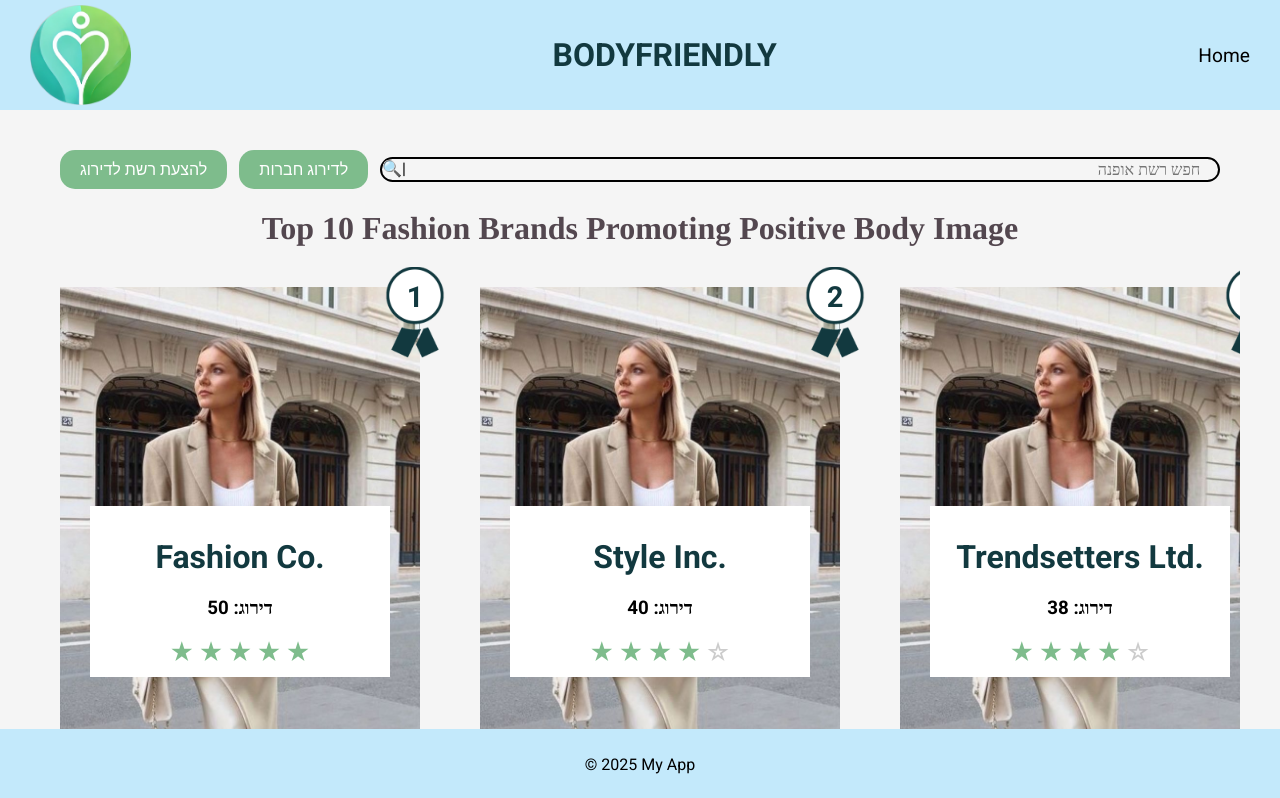
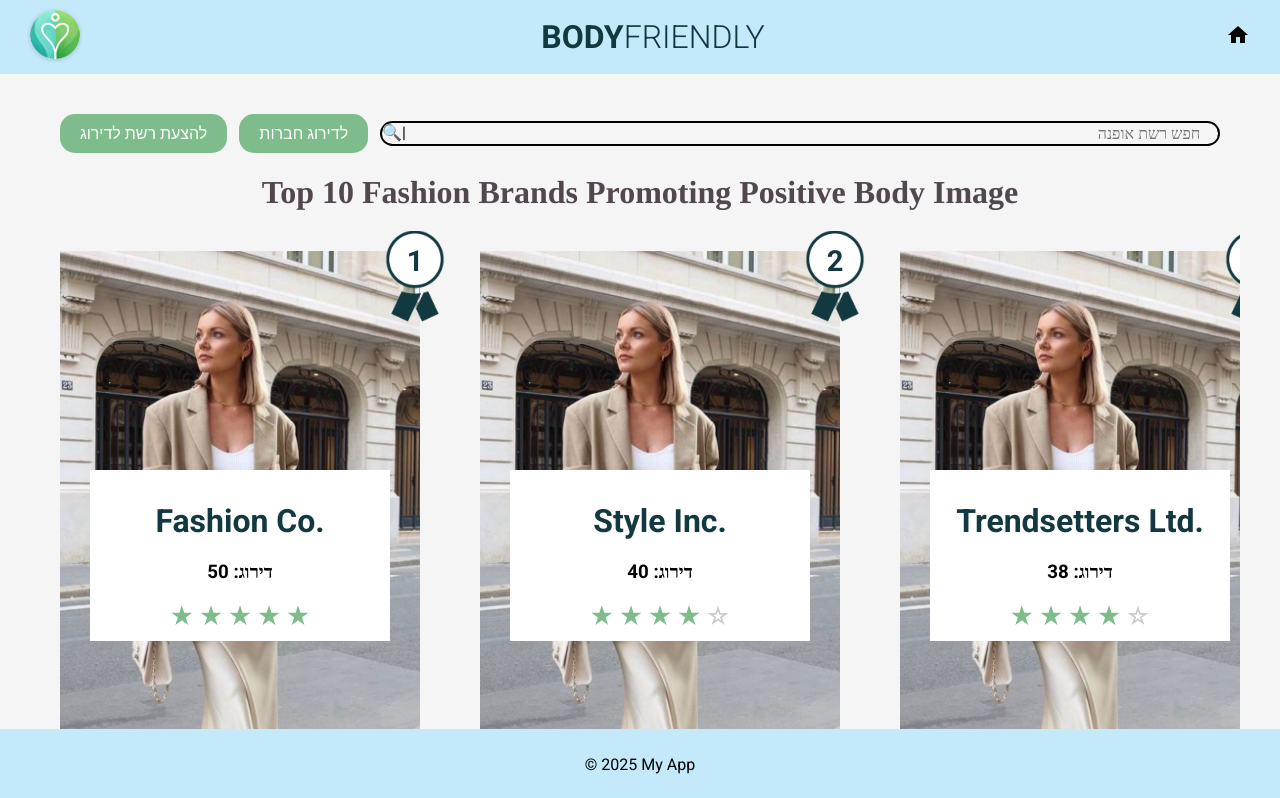
Before and after one commit to EladBet/BeSafeTeam6, a React (Vite) app in the folder client/: page / in a window 1280 px wide. Shown: the top 798 px of the page. Built offline with nearby package versions, Linux system fonts and the light colour scheme.

Commit message:
made the header prettier

```diff
--- a/client/src/App.jsx
+++ b/client/src/App.jsx
@@ -11,11 +11,16 @@ function App() {
     <BrowserRouter>
       <div className={styles.app}>
         <header className={styles.appHeader}>
-          <img src={projectLogo} alt="Logo" className={styles.appLogo} />
-          <h1 title="bodyfriendly">BODYFRIENDLY</h1>
+          <Link to="/" className={styles.appLink}>
+            <img src={projectLogo} alt="Logo" className={styles.appLogo} />
+          </Link>
+          <h1 title="bodyfriendly" className={styles.siteTitle}>
+            <span style={{ fontWeight: 700 }}>BODY</span>
+            <span style={{ fontWeight: 300 }}>FRIENDLY</span>
+          </h1>
           <nav className={styles.appNav}>
             <Link to="/" className={styles.appLink}>
-              Home
+              <span className="material-icons">home</span>
             </Link>
           </nav>
         </header>
--- a/client/src/styles/App.module.css
+++ b/client/src/styles/App.module.css
@@ -8,7 +8,7 @@ h1{
 
 .appHeader {
   background-color: #c3e9fb;
-  padding: 5px 30px 5px 30px;
+  padding: 0px 30px 0px 30px;
   color: rgb(0, 0, 0);
   display: flex;
   align-items: center;
@@ -16,7 +16,21 @@ h1{
 }
 
 .appLogo {
-  height: 100px;
+  width: 50px;
+  height: auto;
+  cursor: pointer;
+  transition: 200ms ease-out;
+  border-radius: 50%;
+  box-shadow: rgba(0, 0, 0, 0.16) 0px 1px 4px;
+
+  &:hover {
+    transform: scale(1.03);
+    box-shadow: rgba(0, 0, 0, 0.1) 0px 4px 12px;
+  }
+}
+
+.siteTitle {
+  margin-block: 18px;
 }
 
 .appNav {
@@ -37,7 +51,7 @@ h1{
 .main {
   padding: 20px;
   background-color: #F5F5F5;
-  height: 100vh;
+  min-height: 100vh;
 }
 
 .footer {
```
